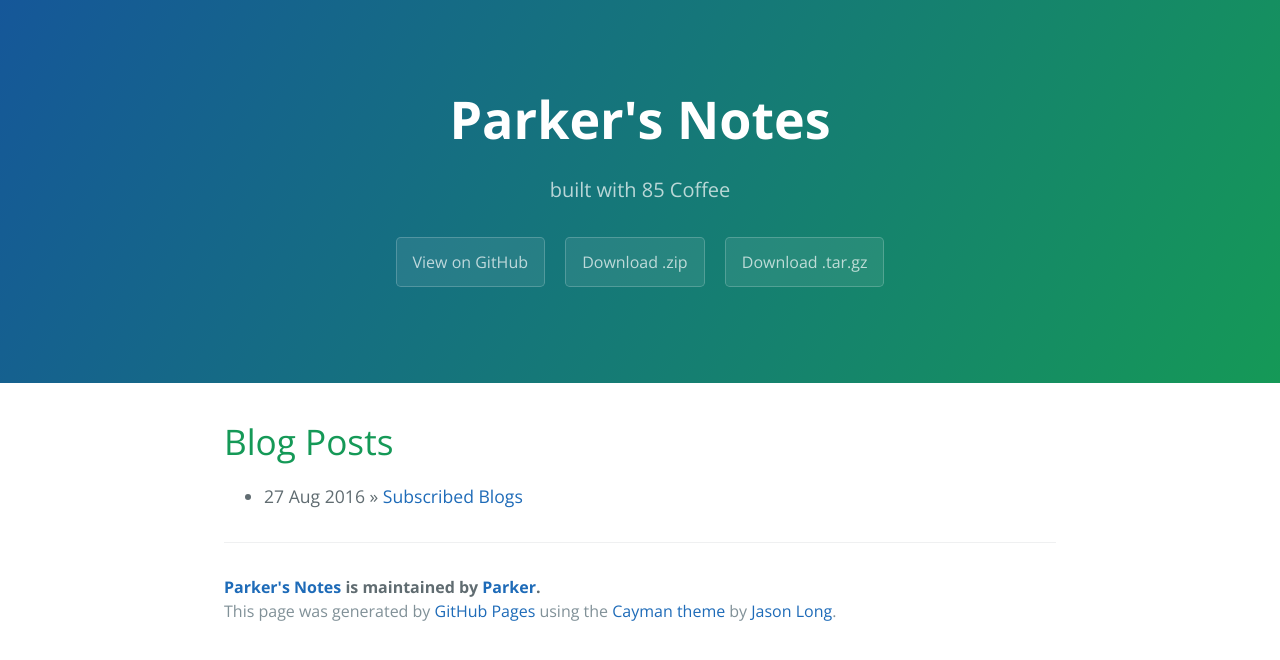
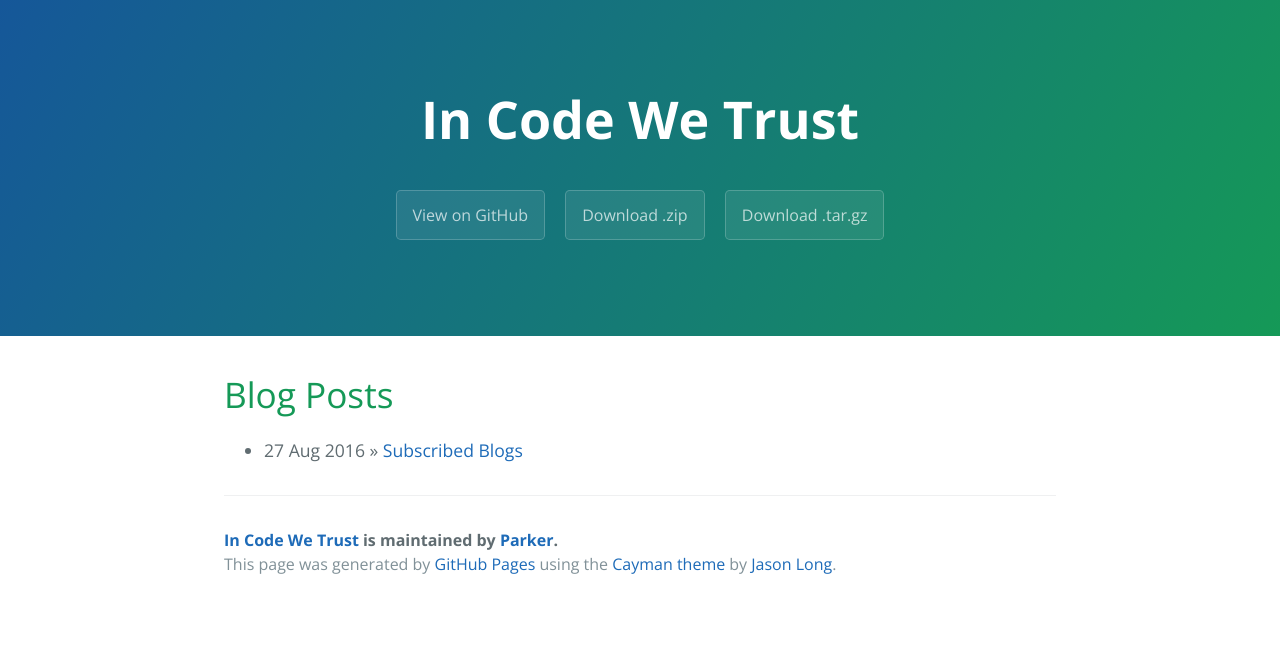
Before and after one commit to parkerwy/parkerwy.github.io, a Jekyll site: the page built from index.html, in a window 1280 px wide. Shown: the top 660 px of the page. Built offline with Jekyll 4.4.1, drawn with Linux system fonts in a browser that asks for light colours; the list of posts is cut into pages by our own code.

Commit message:
Update _config.yml

```diff
--- a/_config.yml
+++ b/_config.yml
@@ -1,6 +1,6 @@
 # Setup
-title:        "Parker's Notes"
-tagline:      "built with 85 Coffee"
+title:        "In Code We Trust"
+tagline:
 baseurl:      "https://parkerwy.github.io"
 paginate:     1
 
```
